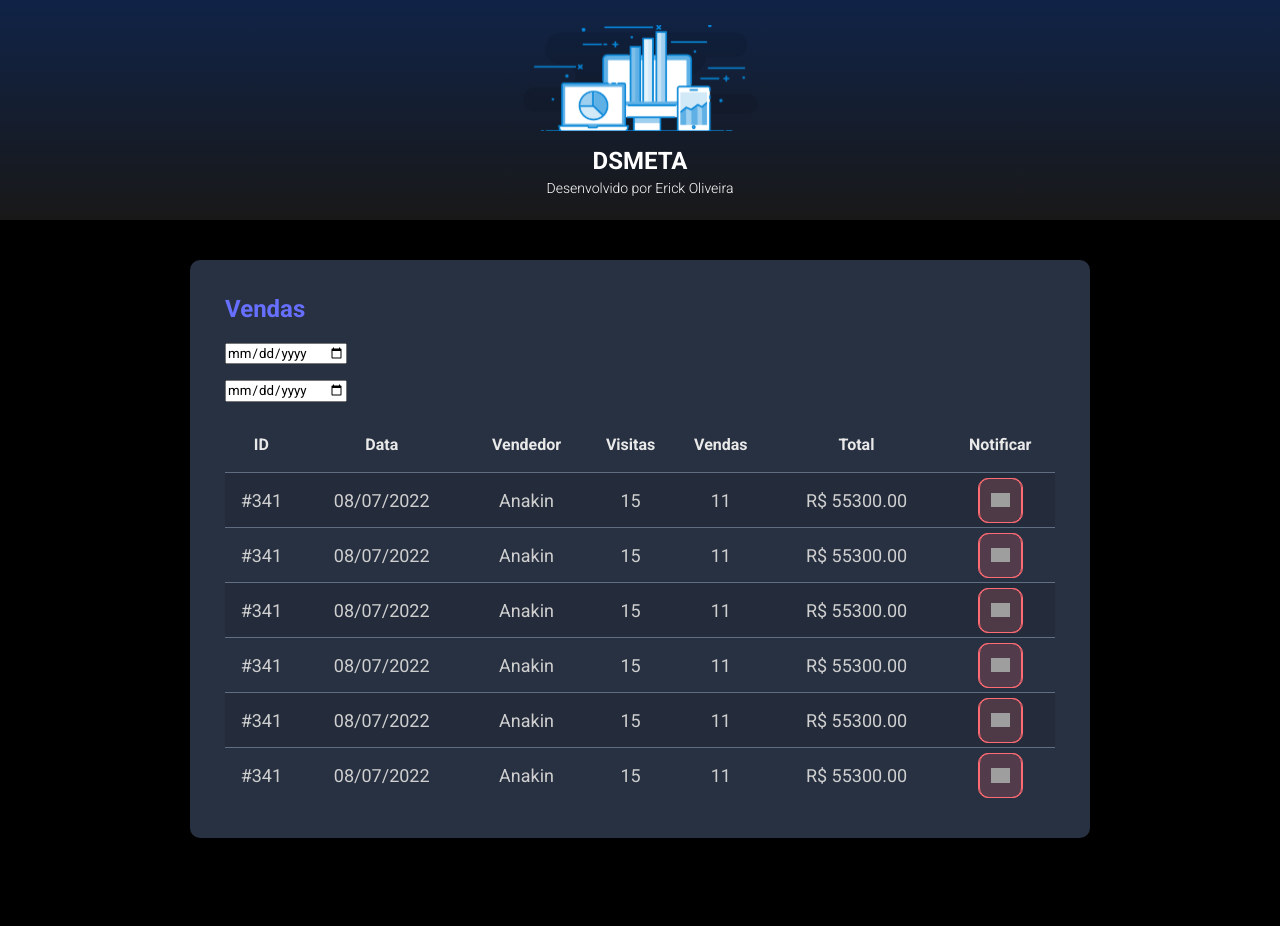
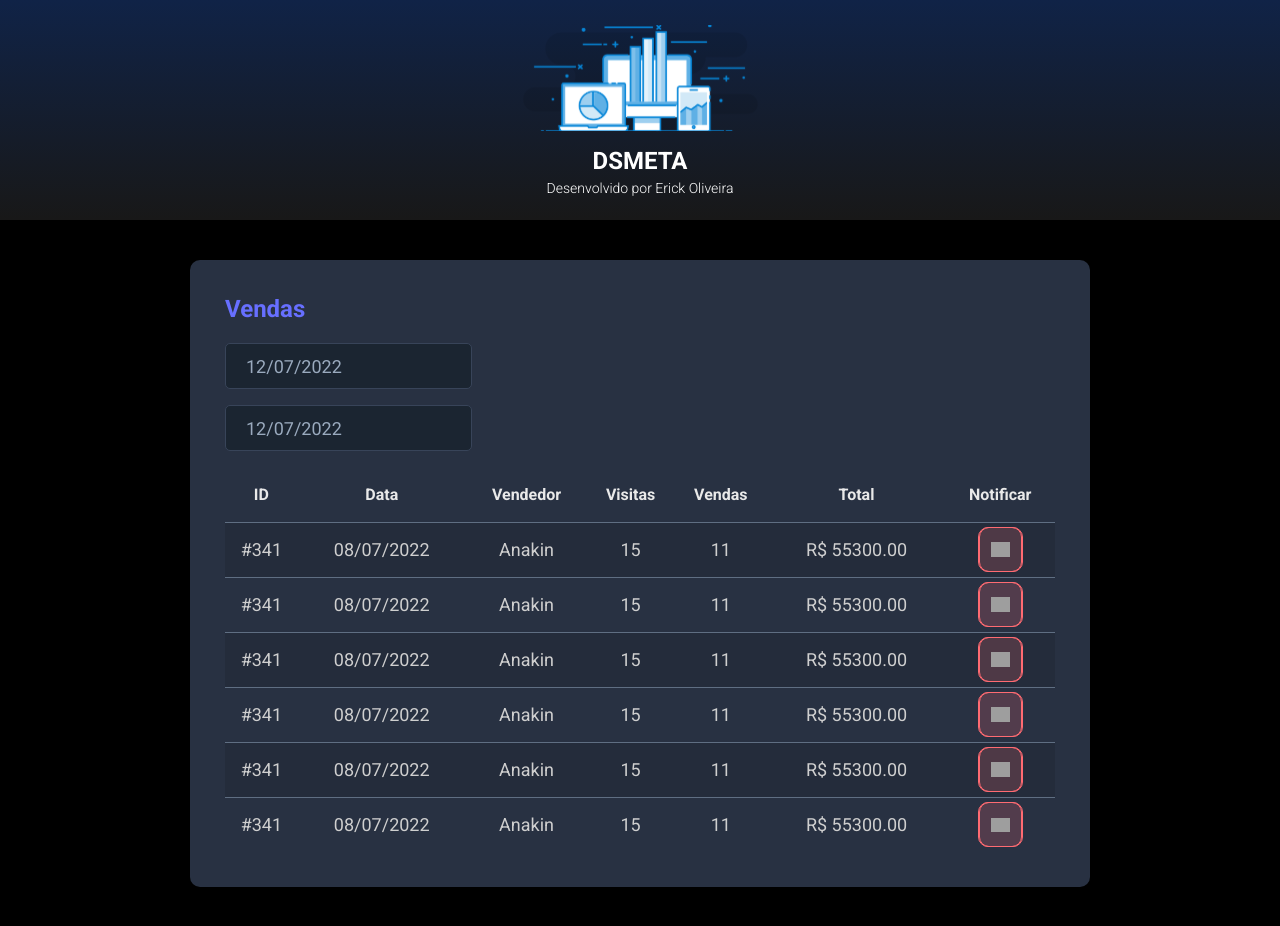
Before and after one commit to eolliveira/dsmeta-web, a React (Vite) app: page / in a window 1280 px wide. Before the commit the page ends 878 px from the top, so only its background shows below. Built offline with nearby package versions, Linux system fonts and the light colour scheme; grey boxes are pictures that could not be loaded.

Commit message:
Date Picker

```diff
--- a/package.json
+++ b/package.json
@@ -9,7 +9,9 @@
     "preview": "vite preview"
   },
   "dependencies": {
+    "@types/react-datepicker": "4.4.2",
     "react": "^18.2.0",
+    "react-datepicker": "4.8.0",
     "react-dom": "^18.2.0"
   },
   "devDependencies": {
--- a/src/components/SalesCard/index.tsx
+++ b/src/components/SalesCard/index.tsx
@@ -1,5 +1,7 @@
 import { useState } from "react";
 import SalesTable from "../SalesTable";
+import DatePicker from "react-datepicker";
+import "react-datepicker/dist/react-datepicker.css";
 import "./style.css";
 
 const SalesCard = () => {
@@ -13,10 +15,20 @@
     <div className="dsmeta-card">
       <h2 className="dsmeta-sales-title">Vendas</h2>
       <div className="dsmeta-form-control-container">
-      <input type="date" />
+        <DatePicker
+          selected={new Date()}
+          onChange={(date: Date) => {}}
+          className="dsmeta-form-control"
+          dateFormat="dd/MM/yyyy"
+        />
       </div>
       <div className="dsmeta-form-control-container">
-        <input type="date" />
+        <DatePicker
+          selected={new Date()}
+          onChange={(date: Date) => {}}
+          className="dsmeta-form-control"
+          dateFormat="dd/MM/yyyy"
+        />
       </div>
       <SalesTable />
     </div>
```
Also changed, not shown: 1 other file (tests, documents, lock files or other folders).
